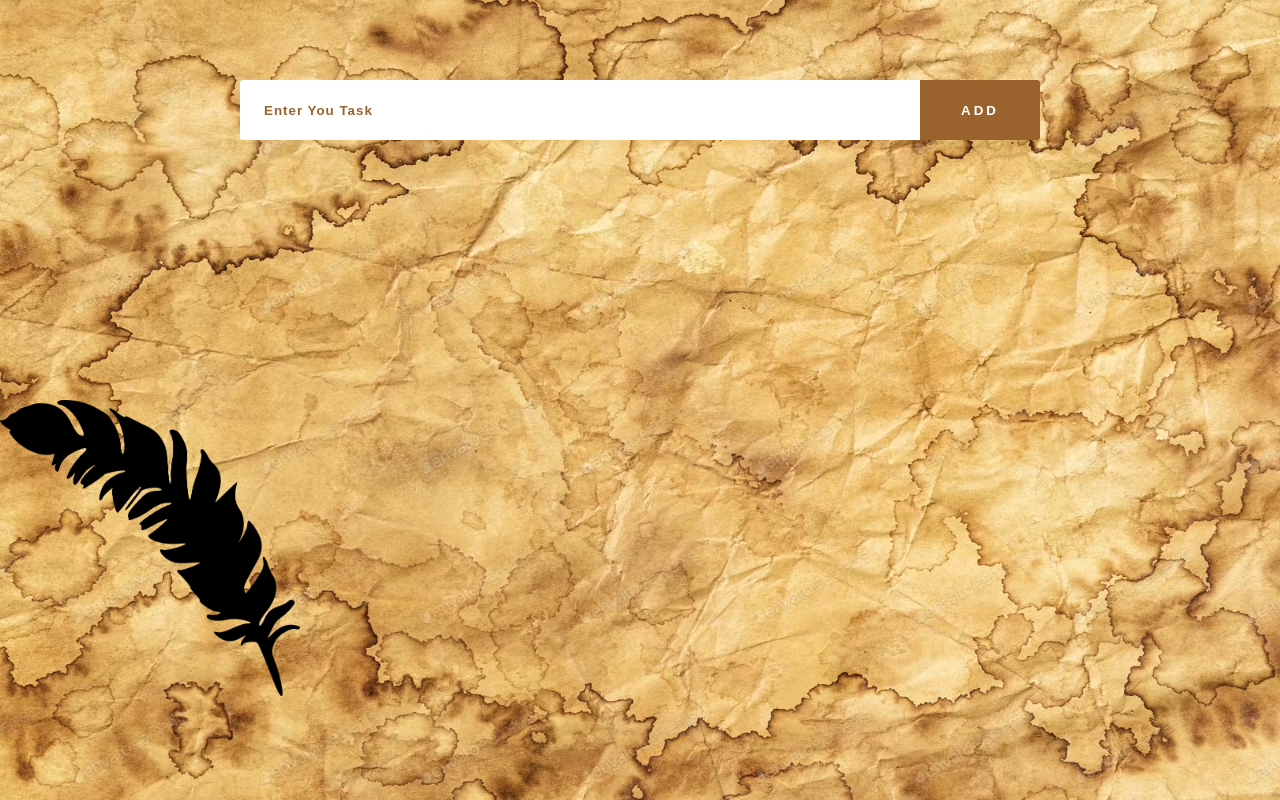
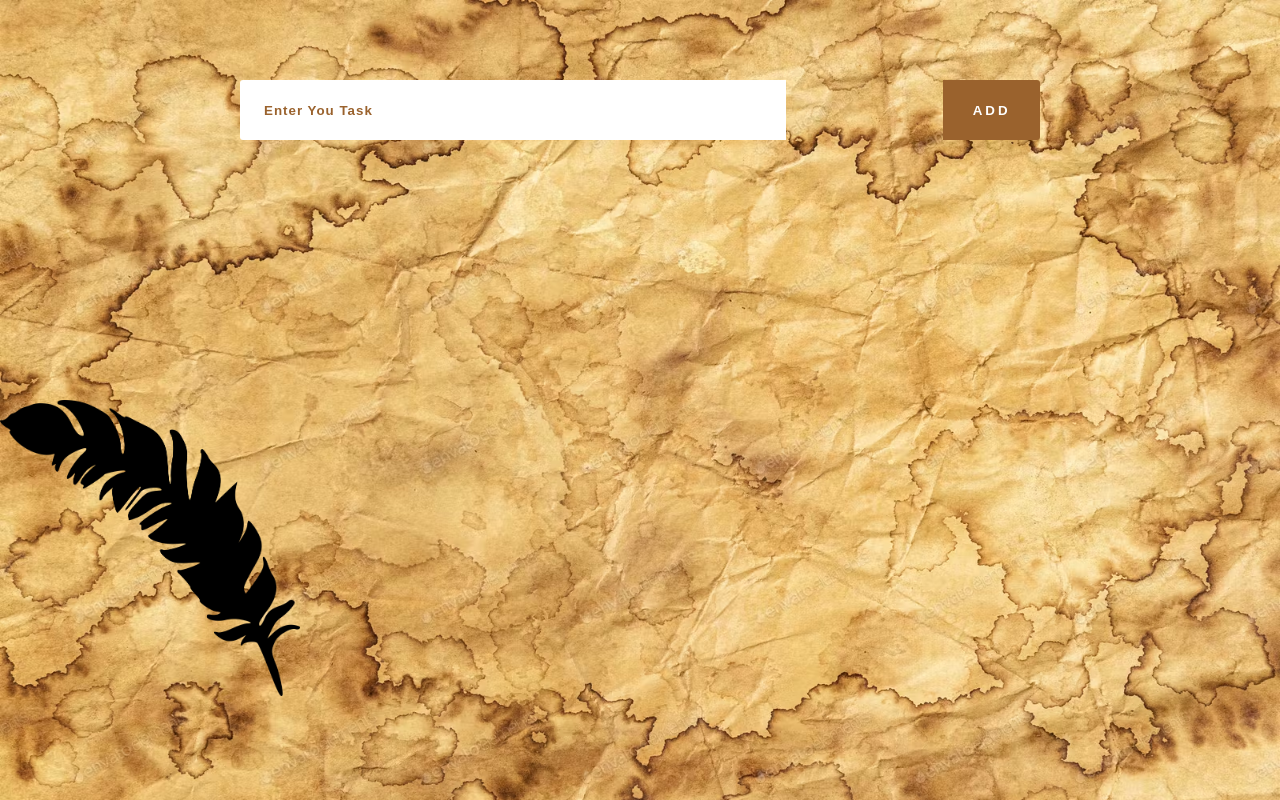
Before and after one commit to react-team-two/toDoList, a React (Create React App) app: page / in a window 1280 px wide. Built offline with nearby package versions, Linux system fonts and the light colour scheme.

Commit message:
ali validate

```diff
--- a/src/App.css
+++ b/src/App.css
@@ -11,6 +11,7 @@
 /* start head */
 form {
   height: 60px;
+  display: flex;
 }
 
 .inpHead {
@@ -103,3 +104,6 @@ p,
 button {
   cursor: pointer;
 }
+.span-error {
+  width: 25%;
+}
--- a/src/App.js
+++ b/src/App.js
@@ -8,15 +8,56 @@ class App extends React.Component {
     this.state = {
       tasks: [],
       taskValue: "",
+      fields: {},
+      errors: {},
     };
   }
+  handleValidation() {
+    let fields = this.state.fields;
+    let errors = {};
+    let formIsValid = true;
 
-  handleChange = (event) => {
+    //name
+    if (!fields["name"]) {
+      formIsValid = false;
+      errors["name"] = "Cannot be empty";
+    }
+
+    // if (typeof fields["name"] !== "undefined") {
+    //   if (!fields["name"].match(/^[a-zA-Z]+$/)) {
+    //     formIsValid = false;
+    //     errors["name"] = "Only letters";
+    //   }
+    // }
+
+    this.setState({ errors: errors });
+    return formIsValid;
+  }
+
+  contactSubmit(e) {
+    e.preventDefault();
+
+    if (this.handleValidation()) {
+      alert("Form submitted");
+    } else {
+      alert("Form has errors.");
+    }
+  }
+
+
+  handleChange = (field, event) => {
+    let fields = this.state.fields;
+    fields[field] = event.target.value;
+    this.setState({ fields });
     this.setState({ taskValue: event.target.value });
   };
 
   handleSubmit = (event) => {
     event.preventDefault();
+    if (!this.handleValidation()) {
+      alert("Form has errors.");
+    }
+
     let arr = this.state.tasks;
     arr.push(this.state.taskValue);
     this.setState({ tasks: arr });
@@ -43,13 +84,15 @@ class App extends React.Component {
         <img src={feather} alt="feather" />
 
         <section className="container">
-          <form className="head" onSubmit={this.handleSubmit}>
+          <form className="head" onSubmit={this.handleSubmit.bind(this)}>
             <input
               type="text"
               placeholder="enter you task"
               className="inpHead"
-              onChange={this.handleChange}
-            />
+              onChange={this.handleChange.bind(this,"name")}
+              value={this.state.fields["name"]}/>
+            <span className="span-error" style={{ color: "red" }}>{this.state.errors["name"]}</span>
+
             <button className="btnHead"> add </button>
           </form>
           <div className="lists">
```
